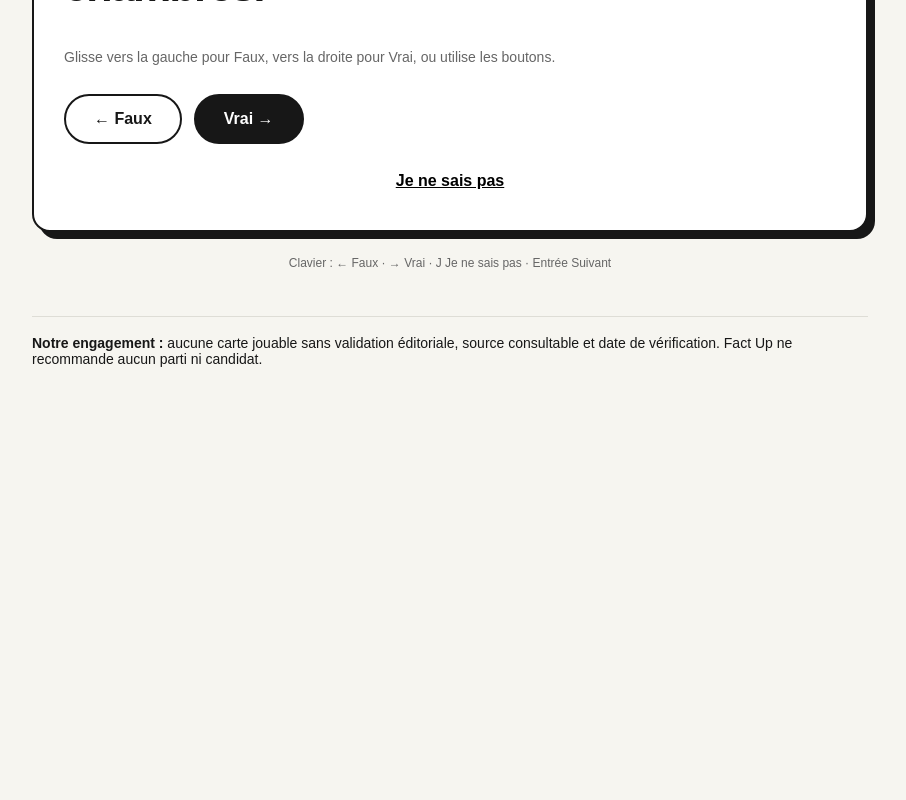
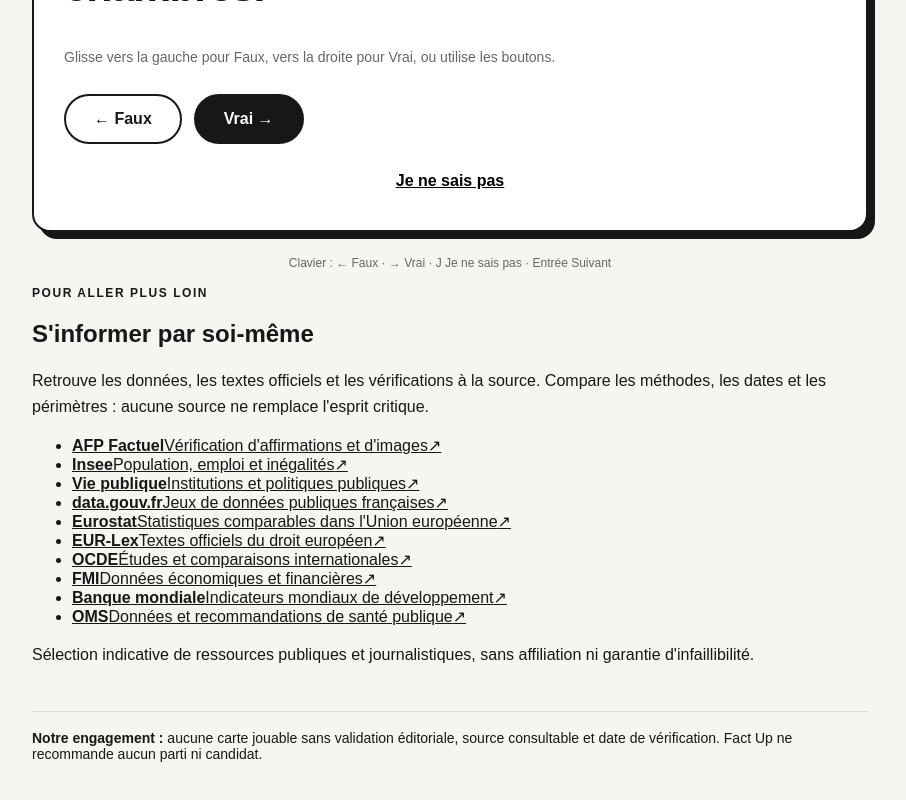
Before and after one commit to axeligato/Decrypte, a Next.js app: page / in a window 1280 px wide. Shown: the part 944-1744 px from the top of the page, without its empty margins (190-1096 px from the left). Before the commit the page ends 1393 px from the top, so only its background shows below. Built offline with nearby package versions, Linux system fonts and the light colour scheme.

Commit message:
feat: add curated primary sources and fact-checking links at page bottom

```diff
--- a/app/page.tsx
+++ b/app/page.tsx
@@ -87,6 +87,25 @@ export default function Home() {
       </article>
       <p className="keyboard-tip">Clavier : ← Faux · → Vrai · J Je ne sais pas · Entrée Suivant</p>
     </section> : null}
+
+    <section className="resource-section" aria-labelledby="resource-heading">
+      <div className="eyebrow">POUR ALLER PLUS LOIN</div>
+      <h2 id="resource-heading">S'informer par soi-même</h2>
+      <p className="resource-intro">Retrouve les données, les textes officiels et les vérifications à la source. Compare les méthodes, les dates et les périmètres : aucune source ne remplace l'esprit critique.</p>
+      <ul className="resource-list">
+        <li><a href="https://factuel.afp.com/" target="_blank" rel="noopener noreferrer"><strong>AFP Factuel</strong><span>Vérification d'affirmations et d'images</span><span className="resource-arrow" aria-hidden="true">↗</span></a></li>
+        <li><a href="https://www.insee.fr/" target="_blank" rel="noopener noreferrer"><strong>Insee</strong><span>Population, emploi et inégalités</span><span className="resource-arrow" aria-hidden="true">↗</span></a></li>
+        <li><a href="https://www.vie-publique.fr/" target="_blank" rel="noopener noreferrer"><strong>Vie publique</strong><span>Institutions et politiques publiques</span><span className="resource-arrow" aria-hidden="true">↗</span></a></li>
+        <li><a href="https://www.data.gouv.fr/" target="_blank" rel="noopener noreferrer"><strong>data.gouv.fr</strong><span>Jeux de données publiques françaises</span><span className="resource-arrow" aria-hidden="true">↗</span></a></li>
+        <li><a href="https://ec.europa.eu/eurostat" target="_blank" rel="noopener noreferrer"><strong>Eurostat</strong><span>Statistiques comparables dans l'Union européenne</span><span className="resource-arrow" aria-hidden="true">↗</span></a></li>
+        <li><a href="https://eur-lex.europa.eu/" target="_blank" rel="noopener noreferrer"><strong>EUR-Lex</strong><span>Textes officiels du droit européen</span><span className="resource-arrow" aria-hidden="true">↗</span></a></li>
+        <li><a href="https://www.oecd.org/fr/" target="_blank" rel="noopener noreferrer"><strong>OCDE</strong><span>Études et comparaisons internationales</span><span className="resource-arrow" aria-hidden="true">↗</span></a></li>
+        <li><a href="https://data.imf.org/fr-fr" target="_blank" rel="noopener noreferrer"><strong>FMI</strong><span>Données économiques et financières</span><span className="resource-arrow" aria-hidden="true">↗</span></a></li>
+        <li><a href="https://donnees.banquemondiale.org/" target="_blank" rel="noopener noreferrer"><strong>Banque mondiale</strong><span>Indicateurs mondiaux de développement</span><span className="resource-arrow" aria-hidden="true">↗</span></a></li>
+        <li><a href="https://www.who.int/fr" target="_blank" rel="noopener noreferrer"><strong>OMS</strong><span>Données et recommandations de santé publique</span><span className="resource-arrow" aria-hidden="true">↗</span></a></li>
+      </ul>
+      <p className="resource-disclaimer">Sélection indicative de ressources publiques et journalistiques, sans affiliation ni garantie d'infaillibilité.</p>
+    </section>
     <footer className="note"><strong>Notre engagement :</strong> aucune carte jouable sans validation éditoriale, source consultable et date de vérification. Fact Up ne recommande aucun parti ni candidat.</footer>
   </main>;
 }
```
